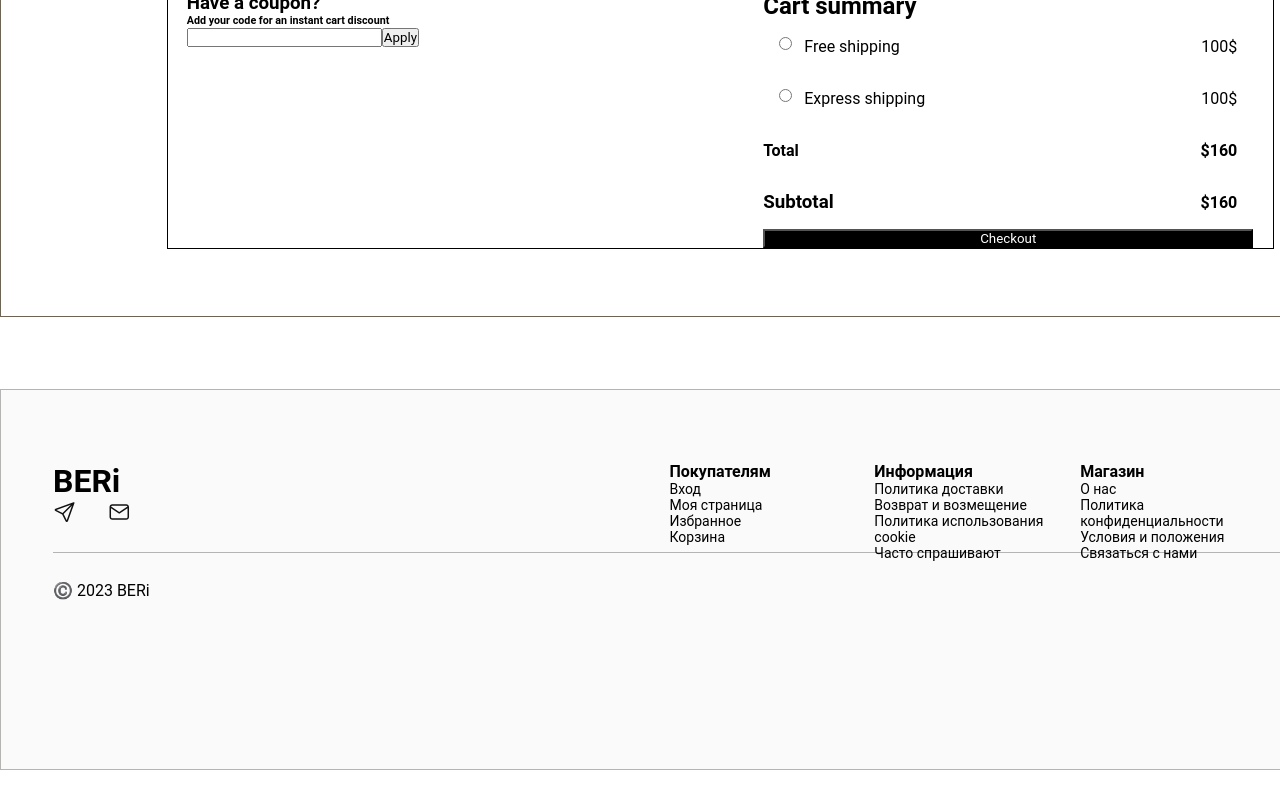
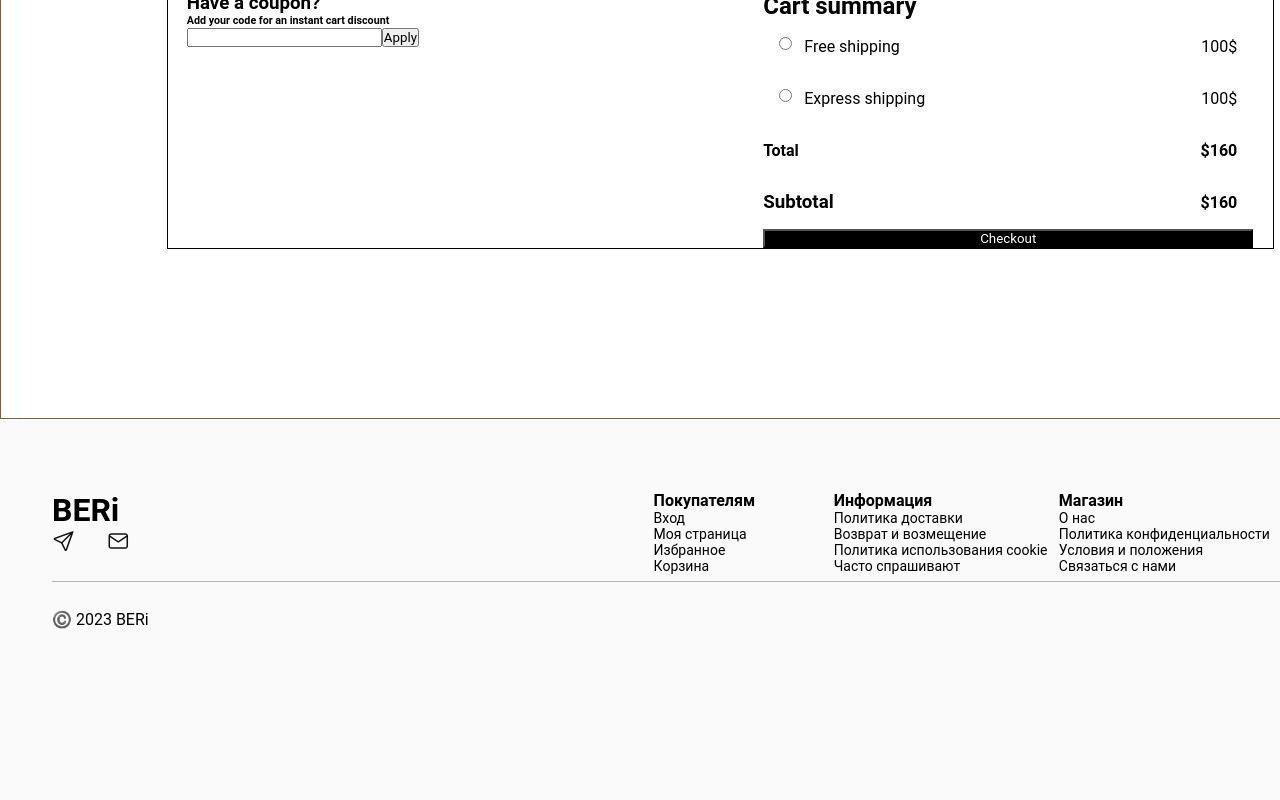
Before and after one commit to Kaipaeff/BERi, a React (Create React App) app in the folder client/: page /cart in a window 1280 px wide. Shown: the part 906-1706 px from the top of the page. Before the commit the page ends 1676 px from the top, so only its background shows below. Built offline with nearby package versions, Linux system fonts and the light colour scheme.

Commit message:
footer small change

```diff
--- a/client/src/App.tsx
+++ b/client/src/App.tsx
@@ -1,4 +1,4 @@
-import style from './app.module.css'
+import style from './app.module.css';
 import { Navbar } from './components/Navbar/Navbar';
 import { Route, Routes } from 'react-router-dom';
 import { Clothes } from './components/Clothes/Clothes';
@@ -15,47 +15,44 @@ import PrivacyPolicy from './components/PrivacyPolicy/PrivacyPolicy';
 import TermsAndConditions from './components/TermsAndConditions/TermsAndConditions';
 import ContactUs from './components/ContactUs/ContactUs';
 
-import sliderImage from './img/images/slider/sliderImage.jpg'
-import leftButton from './img/icons/ButtonLeft.svg'
-import rightButton from './img/icons/ButtonRight.svg'
+import sliderImage from './img/images/slider/sliderImage.jpg';
+import leftButton from './img/icons/ButtonLeft.svg';
+import rightButton from './img/icons/ButtonRight.svg';
 
 function App() {
   return (
     <div className={style.wrapper}>
-
       <Navbar />
       {/* <ShopCart /> */}
-      <Footer />
-      {/* <hr /> */}
 
       <div className={style.slider}>
         <img src={sliderImage} alt="sliderImage" />
         <img className={style.leftButton} src={leftButton} alt="leftButton" />
-        <img className={style.rightButton} src={rightButton} alt="rightButton" />
+        <img
+          className={style.rightButton}
+          src={rightButton}
+          alt="rightButton"
+        />
       </div>
 
       <div className={style.container}>
         <Routes>
-          <Route path='/' element={<Home/>}/>
-          <Route path='/clothes' element={<Clothes/>}/>
-          <Route path='/shoes' element={<Shoes/>}/>
-          <Route path='/accessories' element={<Accessories/>}/>
-          <Route path='/brands' element={<Brands/>}/>
-          <Route path='/sale' element={<Sale/>}/>
-          <Route path='/favorites' element={<Favorites/>}/>
+          <Route path="/" element={<Home />} />
+          <Route path="/clothes" element={<Clothes />} />
+          <Route path="/shoes" element={<Shoes />} />
+          <Route path="/accessories" element={<Accessories />} />
+          <Route path="/brands" element={<Brands />} />
+          <Route path="/sale" element={<Sale />} />
+          <Route path="/favorites" element={<Favorites />} />
           <Route path="/aboutus" element={<AboutUs />} />
           <Route path="/privacypolicy" element={<PrivacyPolicy />} />
           <Route path="/termsandconditions" element={<TermsAndConditions />} />
           <Route path="/contactus" element={<ContactUs />} />
           <Route path="/cart" element={<ShopCart />} />
-
         </Routes>
-
-
       </div>
-
+      <Footer />
     </div>
-
   );
 }
 
--- a/client/src/app.module.css
+++ b/client/src/app.module.css
@@ -5,7 +5,11 @@
   outline: none;
   font-family: 'Nunito', Roboto, system-ui, Tahoma, sans-serif;
   -webkit-box-sizing: border-box;
-  box-sizing: border-box
+  box-sizing: border-box;
+}
+
+body {
+  height: 100%;
 }
 
 .wrapper {
@@ -13,6 +17,7 @@
   flex-direction: column;
   justify-content: center;
   width: 1440px;
+  min-height: 100%;
   margin-left: auto;
   margin-right: auto;
   /* border: 1px solid #cfcfcf; */
@@ -24,7 +29,7 @@
   height: 400px;
   margin-top: 0px;
   /* border: 1px solid #cfcfcf; */
-  background-color: #FAFAFB;
+  background-color: #fafafb;
 }
 
 .slider img {
@@ -44,6 +49,7 @@
 }
 
 .container {
+  flex: 1 1 auto;
   display: flex;
   flex-direction: column;
   justify-content: center;
@@ -51,6 +57,6 @@
   margin-top: 50px;
   border: 1px solid #756345;
   width: 1440px;
-  height: 700px;
+  min-height: 700px;
   margin-top: 50px;
 }
--- a/client/src/components/Footer/Footer.module.css
+++ b/client/src/components/Footer/Footer.module.css
@@ -1,11 +1,8 @@
 .mainFooterConteiner {
-  position: absolute;
-  top: 1295px;
-  left: 0;
+  margin-left: auto;
+  margin-right: auto;
   width: 1440px;
   height: 381px;
-  border: 1px solid #b6b3b3;
-  font-family: inter-ui;
   background: #fafafb;
 }
 
@@ -37,13 +34,13 @@ ul {
 }
 
 .columnShop {
-  width: 222px;
+  width: 200px;
 }
 .columnInfo {
-  width: 223px;
+  width: 250px;
 }
 .columnCompany {
-  width: 222px;
+  width: 250px;
 }
 
 .textlink {
```
